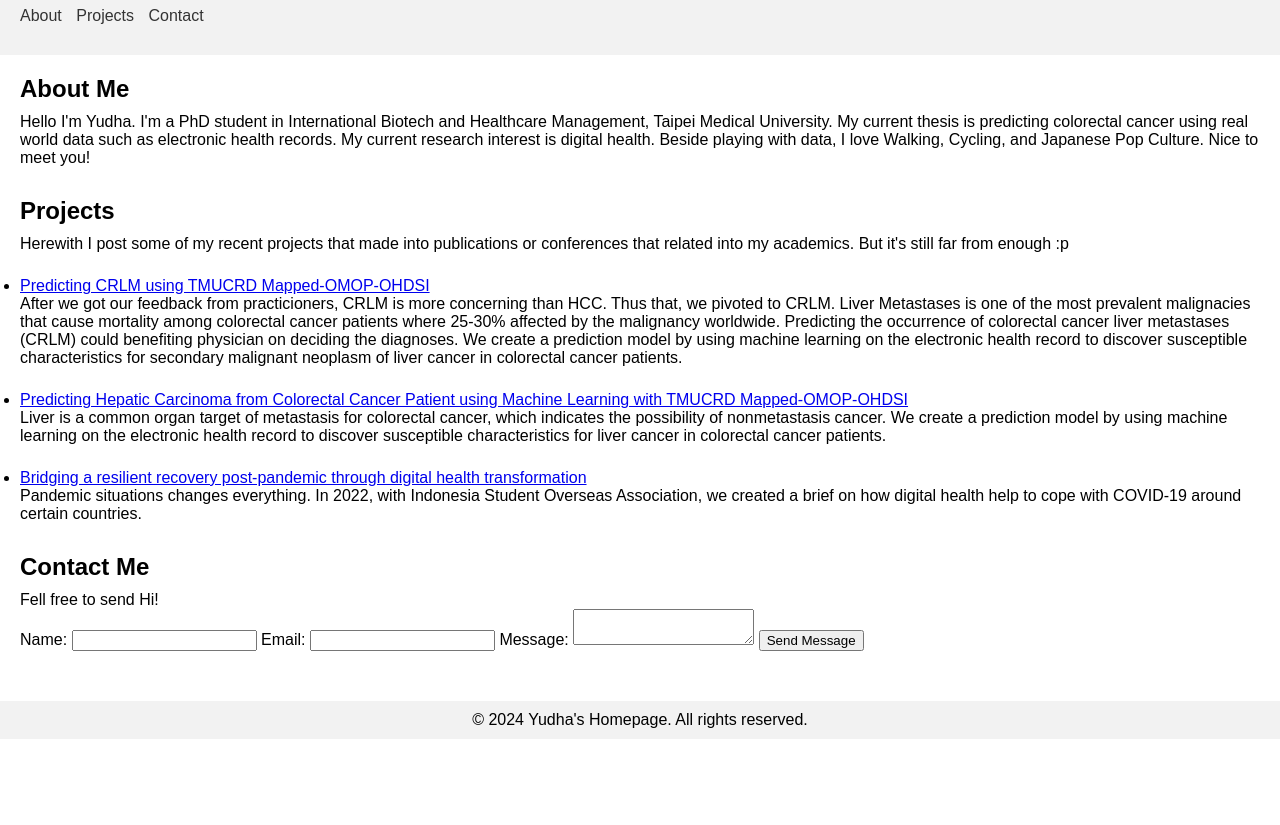
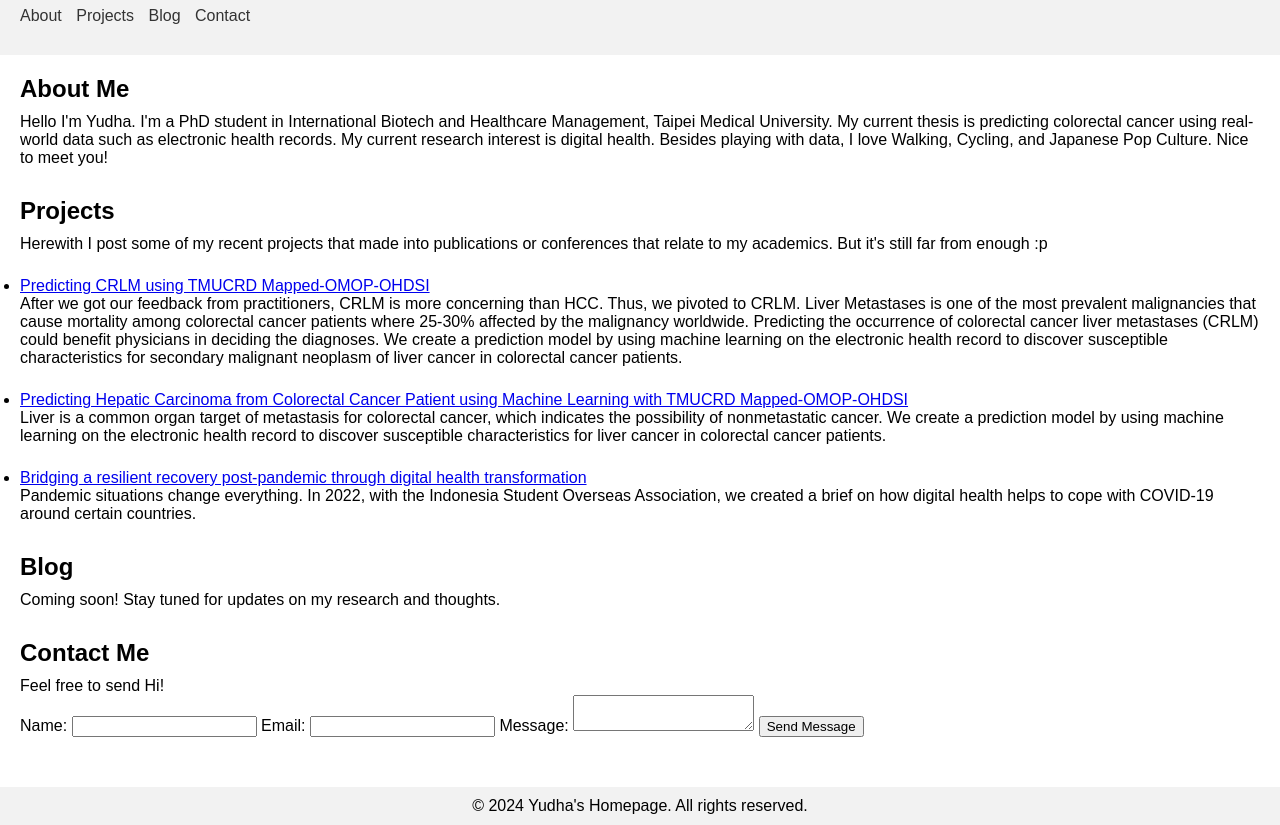
Before and after one commit to YudhaESap/yudhaesap, a plain HTML site: page index.html in a window 1280 px wide. Shown: the part 60-885 px from the top of the page. Before the commit the page ends 800 px from the top, so only its background shows below. Drawn offline with Linux system fonts and the light colour scheme.

Commit message:
Update index.html
add blog

```diff
--- a/index.html
+++ b/index.html
@@ -14,6 +14,7 @@
             <ul>
                 <li><a href="#about">About</a></li>
                 <li><a href="#projects">Projects</a></li>
+                <li><a href="#blog">Blog</a></li> <!-- Added Blog link -->
                 <li><a href="#contact">Contact</a></li>
             </ul>
         </nav>
@@ -23,35 +24,40 @@
         <section id="about">
             <h2>About Me</h2>
             <p>Hello I'm Yudha. I'm a PhD student in International Biotech and Healthcare Management, Taipei Medical University.
-                My current thesis is predicting colorectal cancer using real world data such as electronic health records.
+                My current thesis is predicting colorectal cancer using real-world data such as electronic health records.
                 My current research interest is digital health.
-            Beside playing with data, I love Walking, Cycling, and Japanese Pop Culture. Nice to meet you!</p>
+                Besides playing with data, I love Walking, Cycling, and Japanese Pop Culture. Nice to meet you!</p>
         </section>
 
         <section id="projects">
             <h2>Projects</h2>
-            <p>Herewith I post some of my recent projects that made into publications or conferences that related into my academics.
+            <p>Herewith I post some of my recent projects that made into publications or conferences that relate to my academics.
             But it's still far from enough :p</p>
             <ul>
                 <li><a href="https://drive.google.com/file/d/1QVKBUtrcYkFuXXOm-aDcq-35eKsOeQL4/view?usp=sharing">Predicting CRLM using TMUCRD Mapped-OMOP-OHDSI</a></li>
-                <p>After we got our feedback from practicioners, CRLM is more concerning than HCC. Thus that, we pivoted to CRLM.
-Liver Metastases is one of the most prevalent malignacies that cause mortality among colorectal cancer patients
-where 25-30% affected by the malignancy worldwide. Predicting the occurrence of colorectal cancer liver metastases
-(CRLM) could benefiting physician on deciding the diagnoses. We create a prediction model by using machine learning on
-the electronic health record to discover susceptible characteristics for secondary malignant neoplasm of liver cancer in
-colorectal cancer patients.</p>
+                <p>After we got our feedback from practitioners, CRLM is more concerning than HCC. Thus, we pivoted to CRLM.
+                Liver Metastases is one of the most prevalent malignancies that cause mortality among colorectal cancer patients
+                where 25-30% affected by the malignancy worldwide. Predicting the occurrence of colorectal cancer liver metastases
+                (CRLM) could benefit physicians in deciding the diagnoses. We create a prediction model by using machine learning on
+                the electronic health record to discover susceptible characteristics for secondary malignant neoplasm of liver cancer in
+                colorectal cancer patients.</p>
                 <li><a href="https://www.ohdsi.org/wp-content/uploads/2023/08/APAC-20-Yudha-Eri-Saputra_Predicting-HCC.pdf">Predicting Hepatic Carcinoma from Colorectal Cancer Patient using Machine Learning with TMUCRD Mapped-OMOP-OHDSI</a></li>
-                <p> Liver is a common organ target of metastasis for colorectal cancer, which indicates the possibility of
-nonmetastasis cancer. We create a prediction model by using machine learning on the electronic
-health record to discover susceptible characteristics for liver cancer in colorectal cancer patients.</p>
+                <p>Liver is a common organ target of metastasis for colorectal cancer, which indicates the possibility of
+                nonmetastatic cancer. We create a prediction model by using machine learning on the electronic
+                health record to discover susceptible characteristics for liver cancer in colorectal cancer patients.</p>
                 <li><a href="https://penerbit.brin.go.id/press/catalog/view/537/529/11640">Bridging a resilient recovery post-pandemic through digital health transformation</a></li>
-                <p> Pandemic situations changes everything. In 2022, with Indonesia Student Overseas Association, we created a brief on how digital health help to cope with COVID-19 around certain countries.</p>
+                <p>Pandemic situations change everything. In 2022, with the Indonesia Student Overseas Association, we created a brief on how digital health helps to cope with COVID-19 around certain countries.</p>
             </ul>
+        </section>
+
+        <section id="blog">
+            <h2>Blog</h2>
+            <p>Coming soon! Stay tuned for updates on my research and thoughts.</p>
         </section>
 
         <section id="contact">
             <h2>Contact Me</h2>
-            <p>Fell free to send Hi!</p>
+            <p>Feel free to send Hi!</p>
             <form id="contactForm">
                 <label for="name">Name:</label>
                 <input type="text" id="name" name="name" required>
```
